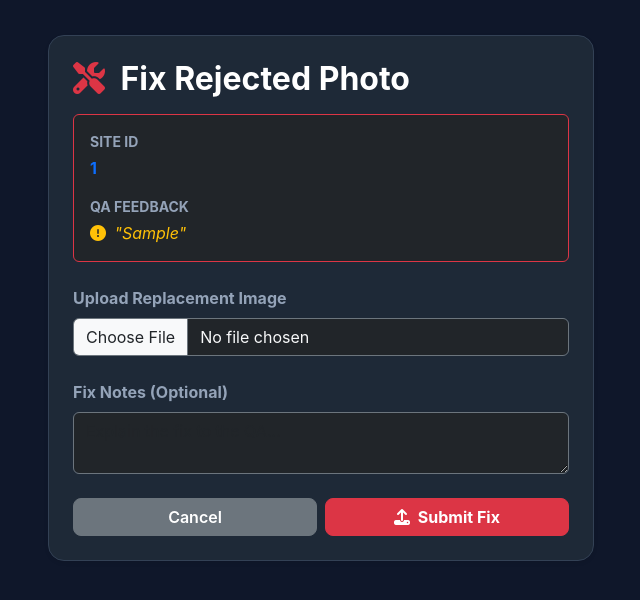
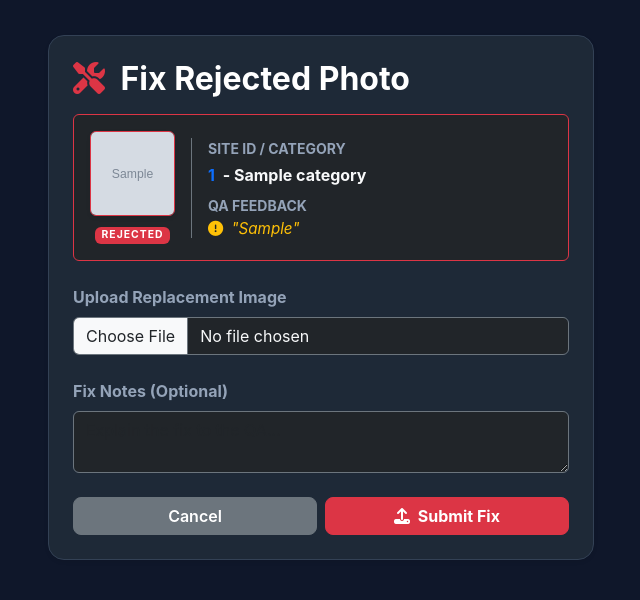
Before and after one commit to DoomedPK/stratix-dashboard2, a Django app: template stratix-dashboard/reports/templates/reports/rework_upload.html in a window 1280 px wide. Shown: the part 69-669 px from the top of the page, without its empty margins (319-959 px from the left). Run offline with Django 5.2, Linux system fonts and the light colour scheme; the template is opened without the code that fills it: most values are stand-ins (such as "Sample title", 1, 10 or a date in 2020); grey boxes marked "Sample" are stand-in pictures; some libraries are stand-ins or nearby versions.

Commit message:
Update rework_upload.html

```diff
--- a/stratix-dashboard/reports/templates/reports/rework_upload.html
+++ b/stratix-dashboard/reports/templates/reports/rework_upload.html
@@ -8,12 +8,25 @@
             <div class="card p-4 shadow-sm border-danger-left">
                 <h2 class="fw-bold text-white mb-3"><i class="fas fa-tools me-2 text-danger"></i> Fix Rejected Photo</h2>
 
-                <div class="alert bg-dark border-danger text-light mb-4">
-                    <p class="mb-1 text-muted small fw-bold text-uppercase">Site ID</p>
-                    <p class="mb-3 fw-bold text-primary">{{ photo.site.site_id }}</p>
+                <div class="alert bg-dark border-danger text-light mb-4 p-3">
+                    <div class="d-flex align-items-center gap-3">
 
-                    <p class="mb-1 text-muted small fw-bold text-uppercase">QA Feedback</p>
-                    <p class="mb-0 text-warning fst-italic"><i class="fas fa-exclamation-circle me-1"></i> "{{ photo.qa_feedback }}"</p>
+                        <div style="flex-shrink: 0;" class="text-center">
+                            <a href="{{ photo.image.url }}" data-fancybox="gallery" data-caption="Rejected Photo - {{ photo.category }}">
+                                <img src="{{ photo.image.url }}" class="rounded border border-danger shadow-sm" style="width: 85px; height: 85px; object-fit: cover; cursor: pointer;" alt="Rejected Image">
+                            </a>
+                            <div class="mt-1"><span class="badge bg-danger" style="font-size: 0.65rem; letter-spacing: 1px;">REJECTED</span></div>
+                        </div>
+
+                        <div class="flex-grow-1 border-start border-secondary ps-3">
+                            <p class="mb-1 text-muted small fw-bold text-uppercase">Site ID / Category</p>
+                            <p class="mb-2 fw-bold text-primary">{{ photo.site.site_id }} <span class="text-light ms-1">- {{ photo.category }}</span></p>
+
+                            <p class="mb-1 text-muted small fw-bold text-uppercase">QA Feedback</p>
+                            <p class="mb-0 text-warning fst-italic" style="font-size: 0.95rem; line-height: 1.2;"><i class="fas fa-exclamation-circle me-1"></i> "{{ photo.qa_feedback }}"</p>
+                        </div>
+
+                    </div>
                 </div>
 
                 <form method="POST" enctype="multipart/form-data">
```
